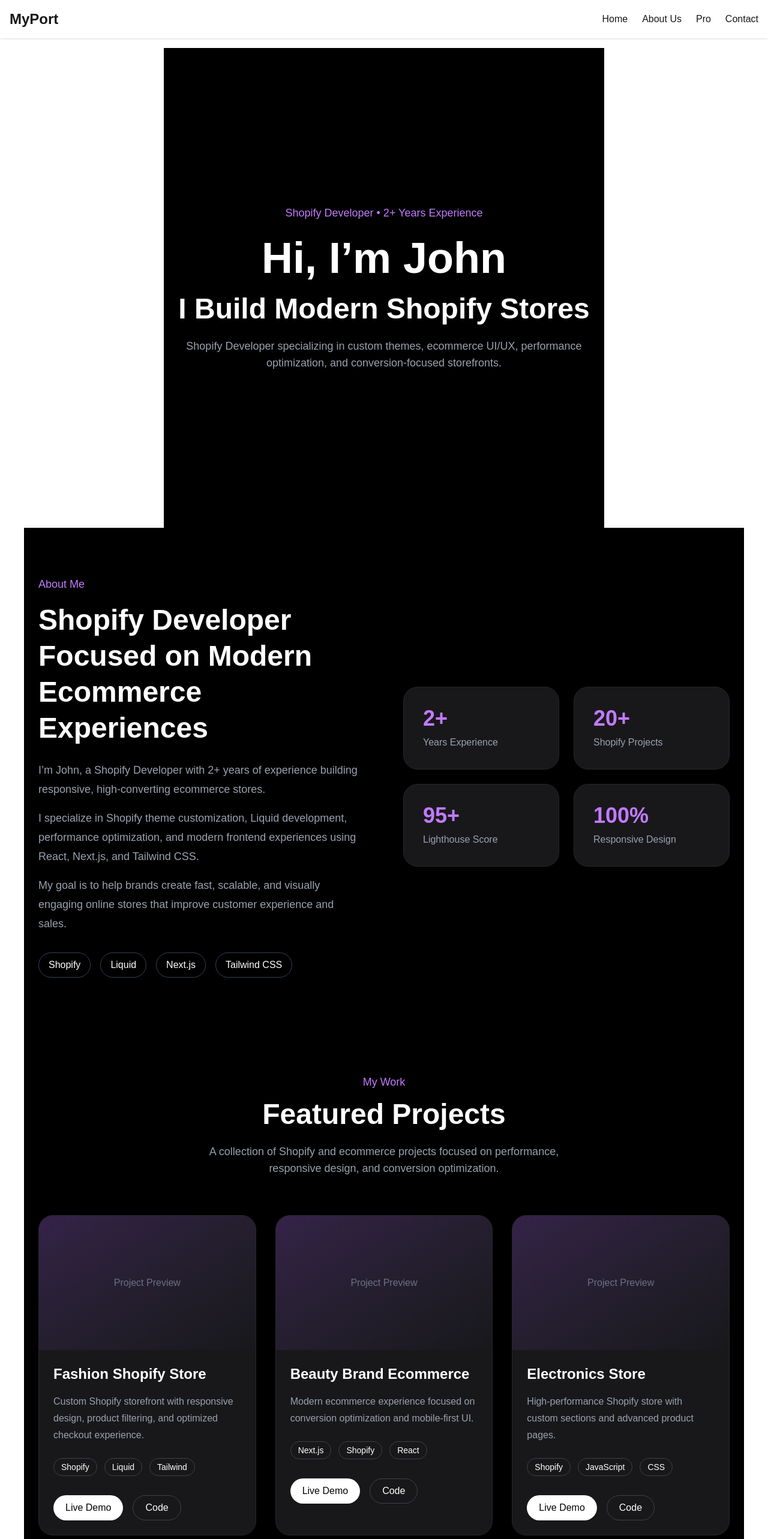
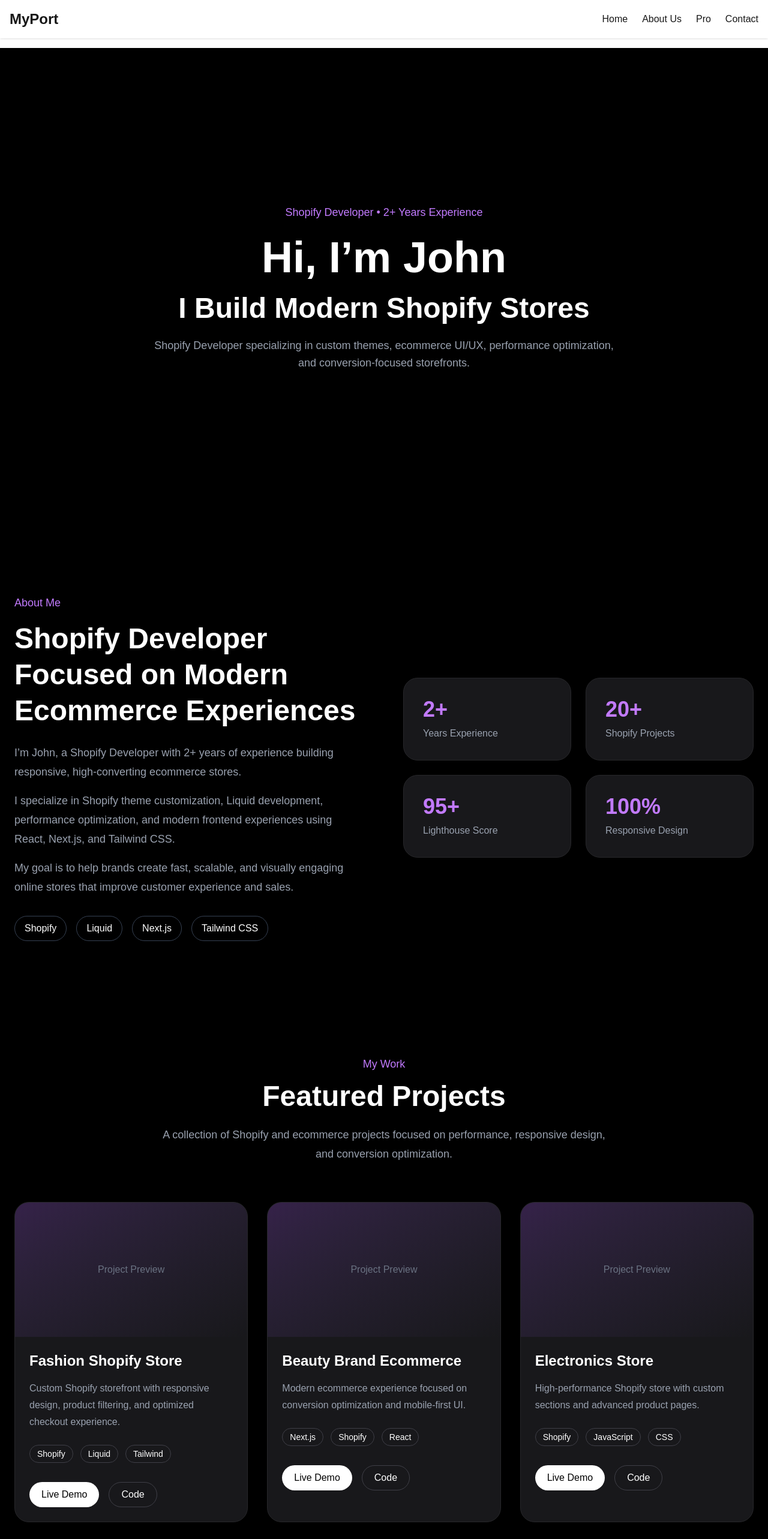
Before and after one commit to johng7831/My-Portfolio, a Next.js app: page / in a window 1280 px wide. Shown: the top 2566 px of the page at 60% size. Built offline with nearby package versions, Linux system fonts and the light colour scheme.

Commit message:
Add new files

```diff
--- a/app/Hero/page.tsx
+++ b/app/Hero/page.tsx
@@ -1,7 +1,8 @@
 export default function Hero() {
   return (
-    <section className="min-h-screen flex items-center justify-center bg-black text-white px-6">
-      <div className="max-w-4xl text-center">
+    <section className="w-full min-h-screen bg-black text-white flex items-center justify-center px-6">
+
+      <div className="w-full text-center">
 
         <p className="text-purple-400 text-lg mb-4">
           Shopify Developer • 2+ Years Experience
@@ -15,12 +16,14 @@ export default function Hero() {
           I Build Modern Shopify Stores
         </h2>
 
-        <p className="text-gray-400 text-lg mt-6 max-w-2xl mx-auto">
+        <p className="text-gray-400 text-lg mt-6 max-w-3xl mx-auto leading-relaxed">
           Shopify Developer specializing in custom themes,
           ecommerce UI/UX, performance optimization, and
           conversion-focused storefronts.
         </p>
+
       </div>
+
     </section>
   );
 }
--- a/app/about/page.tsx
+++ b/app/about/page.tsx
@@ -1,7 +1,8 @@
 export default function About() {
   return (
-    <section className="min-h-screen bg-black text-white px-6 py-20 flex items-center">
-      <div className="max-w-6xl mx-auto grid md:grid-cols-2 gap-16 items-center">
+    <section className="w-full min-h-screen bg-black text-white px-6 py-20 flex items-center">
+
+      <div className="w-full grid md:grid-cols-2 gap-16 items-center">
 
         {/* Left Side */}
         <div>
@@ -92,6 +93,7 @@ export default function About() {
           </div>
 
         </div>
+
       </div>
     </section>
   );
--- a/app/contact/page.tsx
+++ b/app/contact/page.tsx
@@ -1,7 +1,8 @@
 export default function Contact() {
   return (
-    <section className="min-h-screen bg-black text-white px-6 py-20 flex items-center">
-      <div className="max-w-6xl mx-auto grid md:grid-cols-2 gap-16 items-center">
+    <section className="w-full min-h-screen bg-black text-white px-6 py-20 flex items-center">
+
+      <div className="w-full grid md:grid-cols-2 gap-16 items-center">
 
         {/* Left Side */}
         <div>
@@ -54,7 +55,7 @@ export default function Contact() {
         </div>
 
         {/* Right Side - Form */}
-        <div className="bg-zinc-900 border border-zinc-800 rounded-3xl p-8">
+        <div className="bg-zinc-900 border border-zinc-800 rounded-3xl p-8 w-full">
 
           <form className="space-y-6">
 
@@ -119,9 +120,11 @@ export default function Contact() {
             </button>
 
           </form>
+
         </div>
 
       </div>
+
     </section>
   );
 }
--- a/app/projects/page.tsx
+++ b/app/projects/page.tsx
@@ -21,51 +21,42 @@ const projects = [
 
 export default function Projects() {
   return (
-    <section className="min-h-screen bg-black text-white px-6 py-20">
-      <div className="max-w-6xl mx-auto">
-
+    <section className="w-full min-h-screen bg-black text-white px-6 py-20">
+      <div className="w-full">
         {/* Heading */}
         <div className="text-center mb-16">
           <p className="text-purple-400 text-lg mb-4">
             My Work
           </p>
-
           <h2 className="text-4xl md:text-5xl font-bold">
             Featured Projects
           </h2>
-
-          <p className="text-gray-400 mt-6 max-w-2xl mx-auto text-lg">
+          <p className="text-gray-400 mt-6 max-w-3xl mx-auto text-lg leading-8">
             A collection of Shopify and ecommerce projects focused on
             performance, responsive design, and conversion optimization.
           </p>
         </div>
-
         {/* Projects Grid */}
         <div className="grid md:grid-cols-2 lg:grid-cols-3 gap-8">
-
           {projects.map((project, index) => (
             <div
               key={index}
               className="bg-zinc-900 border border-zinc-800 rounded-3xl overflow-hidden hover:-translate-y-2 transition duration-300"
             >
-
               {/* Project Image Placeholder */}
               <div className="h-56 bg-gradient-to-br from-purple-500/20 to-zinc-900 flex items-center justify-center">
                 <span className="text-gray-500">
                   Project Preview
                 </span>
               </div>
-
               {/* Content */}
               <div className="p-6">
                 <h3 className="text-2xl font-semibold">
                   {project.title}
                 </h3>
-
                 <p className="text-gray-400 mt-4 leading-7">
                   {project.description}
                 </p>
-
                 {/* Tech Stack */}
                 <div className="flex flex-wrap gap-3 mt-6">
                   {project.tech.map((item, i) => (
@@ -77,23 +68,18 @@ export default function Projects() {
                     </span>
                   ))}
                 </div>
-
                 {/* Buttons */}
                 <div className="flex gap-4 mt-8">
-
                   <button className="bg-white text-black px-5 py-2 rounded-full font-medium hover:scale-105 transition">
                     Live Demo
                   </button>
-
                   <button className="border border-zinc-700 px-5 py-2 rounded-full hover:bg-white hover:text-black transition">
                     Code
                   </button>
-
                 </div>
               </div>
             </div>
           ))}
-
         </div>
       </div>
     </section>
```
